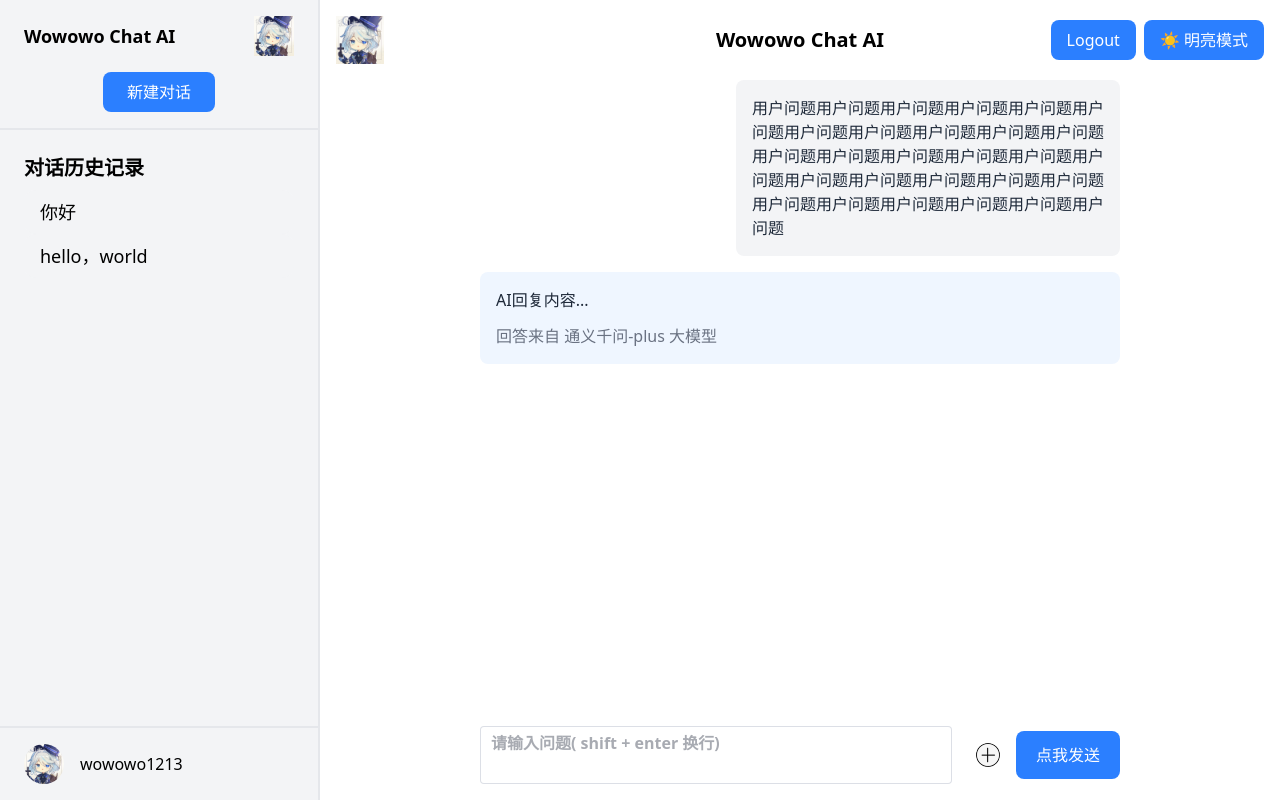
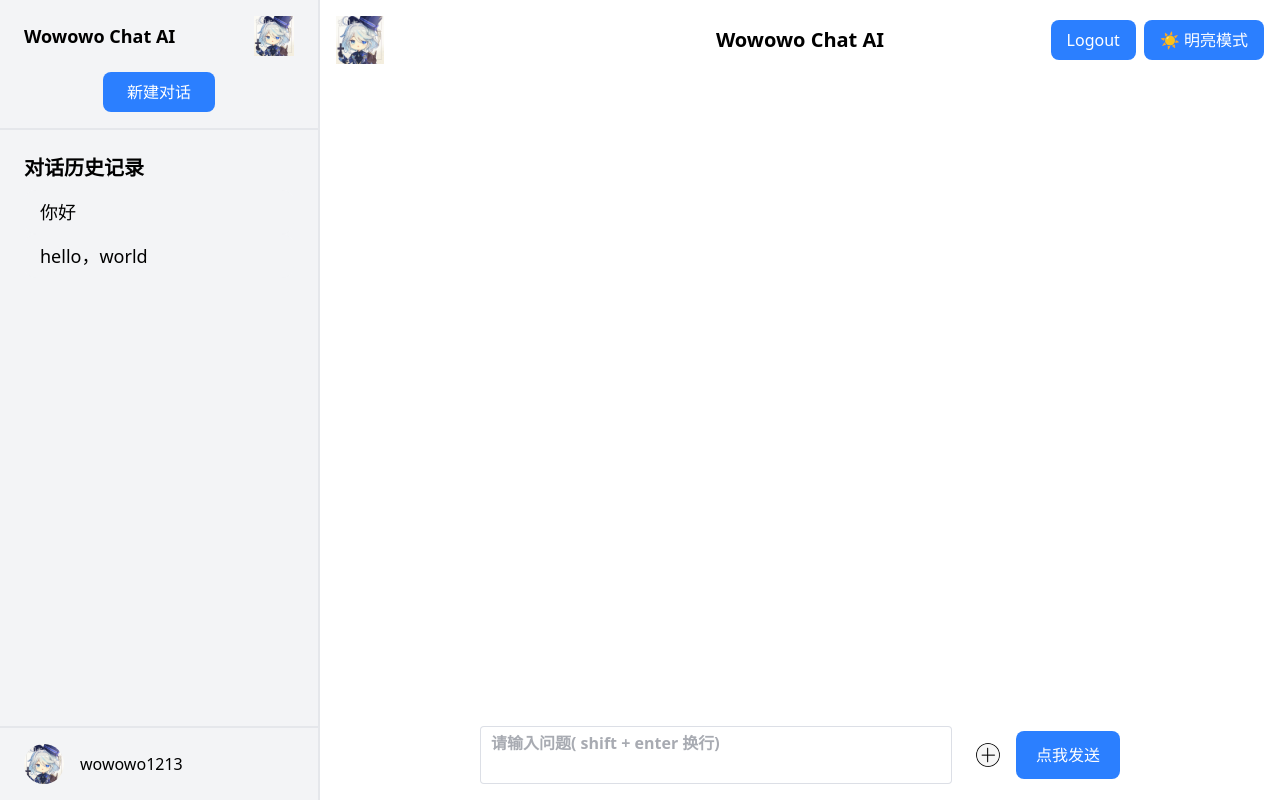
Before and after one commit to wowowo1213/Wowowo-Chat-AI, a Vue app: page /chat in a window 1280 px wide. Built offline with nearby package versions, Linux system fonts and the light colour scheme; no server answers.

Commit message:
2025-10-29 修改

```diff
--- a/package.json
+++ b/package.json
@@ -20,9 +20,11 @@
     "axios": "^1.12.2",
     "element-plus": "^2.11.5",
     "pinia": "^3.0.3",
+    "pinia-plugin-persistedstate": "^4.5.0",
     "tailwindcss": "^4.1.16",
     "vue": "^3.5.22",
-    "vue-router": "^4.6.3"
+    "vue-router": "^4.6.3",
+    "vue-virtual-scroller": "^2.0.0-beta.8"
   },
   "devDependencies": {
     "@tsconfig/node22": "^22.0.2",
--- a/src/main.ts
+++ b/src/main.ts
@@ -1,13 +1,21 @@
 import { createApp } from 'vue';
 import { createPinia } from 'pinia';
+import piniaPluginPersistedstate from 'pinia-plugin-persistedstate';
+import VueVirtualScroller from 'vue-virtual-scroller';
+import 'vue-virtual-scroller/dist/vue-virtual-scroller.css';
 
 import App from './App.vue';
 import router from './router';
 import './style.css';
 
 const app = createApp(App);
+const pinia = createPinia();
 
-app.use(createPinia());
+pinia.use(piniaPluginPersistedstate);
+
+app.use(VueVirtualScroller);
+
+app.use(pinia);
 app.use(router);
 
 app.mount('#app');
--- a/src/stores/chat.ts
+++ b/src/stores/chat.ts
@@ -33,6 +33,7 @@ interface Message {
   role: string;
   content: string;
   attachments?: Attachment[];
+  _key?: string; // 用于虚拟滚动唯一标识
 }
 
 interface ChatState {
@@ -151,9 +152,14 @@ export const useChatStore = defineStore('chat', {
       this.time[key] = Date.now();
     },
 
-    getMessages(chatName?: string) {
-      const name = chatName || this.curname;
-      return this.session[name] || [];
+    getCurrentMessages() {
+      const currentMessages = this.session[this.curname] || [];
+
+      return currentMessages.map((item, index) => ({
+        ...item,
+        attachments: Array.isArray(item.attachments) ? item.attachments : [],
+        _key: `${item.role}-${index}`, // _key用来进行虚拟列表的渲染
+      }));
     },
 
     clearMessages(chatName?: string) {
--- a/src/views/chat/ChatInput.vue
+++ b/src/views/chat/ChatInput.vue
@@ -45,6 +45,9 @@
 <script setup lang="ts">
 import { ref } from 'vue';
 import loadIcon from '@/assets/icon1.jpg';
+import { useChatStore } from '@/stores/chat';
+
+const chatStore = useChatStore();
 
 // 输入框相关
 const message = ref('');
@@ -69,11 +72,20 @@ const loadFile = () => {
 
 const uploadFileType = '.pdf,.docx,.jpg,.png';
 
-// 消息处理
+// 消息处理相关
 const handleSubmit = () => {
-  const trimedMessage = message.value.trim();
-  if (!trimedMessage) alert('问题不能为空');
+  const trimmedMessage = message.value.trim();
+  if (!trimmedMessage) alert('问题不能为空');
+
+  chatStore.chatPushMessage({
+    role: 'user',
+    content: trimmedMessage,
+  });
+
   message.value = '';
+
+  const aiMessage = { role: 'assistant', content: '', attachments: [] };
+  chatStore.chatPushMessage(aiMessage);
 };
 </script>
 
--- a/src/views/chat/ChatMessage.vue
+++ b/src/views/chat/ChatMessage.vue
@@ -1,16 +1,22 @@
 <template>
   <div class="space-y-4 px-40">
-    <div class="flex justify-end">
+    <DynamicScroller
+      :items="messages"
+      :min-item-size="120"
+      :key="chatStore.curname"
+      key-field="_key"
+    >
+      <template #default="{ item, index }">
+        <DynamicScrollerItem :item="item" :data-index="index">
           <div
-        class="bg-gray-100 dark:bg-gray-800 rounded-lg p-4 transition-all duration-200 max-w-[60%]"
+            :class="
+              item.role === 'user'
+                ? 'flex justify-end bg-gray-100 dark:bg-gray-800 rounded-lg p-4 transition-all duration-200 max-w-[60%]'
+                : 'bg-blue-50 dark:bg-gray-800 rounded-lg p-4 transition-all duration-200'
+            "
           >
-        <div>
-          <p class="text-gray-800 dark:text-gray-200 transition-all duration-200">
-            用户问题用户问题用户问题用户问题用户问题用户问题用户问题用户问题用户问题用户问题用户问题用户问题用户问题用户问题用户问题用户问题用户问题用户问题用户问题用户问题用户问题用户问题用户问题用户问题用户问题用户问题用户问题用户问题
-          </p>
-        </div>
+            {{ item.content }}
 
-        <!-- margin这边加到v-if的元素上，这样的话，不渲染文件div时，上面的用户问题div也不会有margin-bottom -->
             <div v-if="isFile" class="mt-4 inline-flex space-x-5 rounded-lg flex">
               <div class="flex items-center space-x-3 rounded-lg cursor-pointer inline-flex">
                 <div>
@@ -20,6 +26,8 @@
                     class="w-14 h-14 text-sm text-gray-700 dark:text-gray-300 transition-all duration-200"
                   />
                 </div>
+              </div>
+
               <div class="flex flex-col">
                 <span class="text-sm text-gray-700 dark:text-gray-300 transition-all duration-200">
                   图片标题.pdf
@@ -30,46 +38,33 @@
               </div>
             </div>
 
-          <div class="flex items-center space-x-3 rounded-lg cursor-pointer inline-flex">
-            <div>
-              <img
-                :src="logoImg"
-                alt="图片"
-                class="w-14 h-14 text-sm text-gray-700 dark:text-gray-300 transition-all duration-200"
-              />
+            <p v-if="item.role !== 'user'" class="mt-3 text-gray-500">
+              回答来自 通义千问-plus 大模型
+            </p>
           </div>
-            <div class="flex flex-col">
-              <span class="text-sm text-gray-700 dark:text-gray-300 transition-all duration-200">
-                图片标题.pdf
-              </span>
-              <span class="text-sm text-gray-700 dark:text-gray-300 transition-all duration-200">
-                114514kb
-              </span>
-            </div>
-          </div>
-        </div>
-      </div>
-    </div>
-
-    <div class="bg-blue-50 dark:bg-gray-800 rounded-lg p-4 transition-all duration-200">
-      <p class="text-gray-800 dark:text-gray-100 transition-all duration-200">AI回复内容...</p>
-      <p class="mt-3 text-gray-500">回答来自 通义千问-plus 大模型</p>
-    </div>
+        </DynamicScrollerItem>
+      </template>
+    </DynamicScroller>
   </div>
 </template>
 
 <script setup lang="ts">
 import { ref } from 'vue';
+import { useChatStore } from '@/stores/chat';
 import logoImg from '@/assets/logo.jpg';
+
+const chatStore = useChatStore();
+const messages = chatStore.getCurrentMessages();
 
 const isFile = ref(false);
 
 import { apiChat } from '@/api/chat';
 
+// 这个函数只是用来测试的
 async function handleChat() {
   try {
-    const response = await apiChat(['你好，我是wowowo，介绍一下前端开发是什么']);
-    console.log('API 返回结果:', response);
+    // const response = await apiChat(['你好，我是wowowo，介绍一下前端开发是什么']);
+    // console.log('API 返回结果:', response);
   } catch (error) {
     console.error('请求失败:', error);
   }
--- a/src/views/chat/index.vue
+++ b/src/views/chat/index.vue
@@ -2,9 +2,9 @@
   <div class="min-h-screen min-w-250 flex dark:bg-gray-900 transition-all duration-200">
     <div><Siderbar /></div>
 
-    <!-- <div v-if="isHome" class="flex-grow"> -->
-    <!-- <ChatHome /> -->
-    <!-- </div> -->
+    <div v-if="isHome" class="flex-grow">
+      <ChatHome />
+    </div>
 
     <div class="flex-grow flex flex-col justify-between">
       <ChatHeader />
@@ -17,10 +17,10 @@
 <script setup lang="ts">
 import { ref } from 'vue';
 import Siderbar from './siderbar/index.vue';
-// import ChatHome from './ChatHome.vue';
+import ChatHome from './ChatHome.vue';
 import ChatHeader from './ChatHeader.vue';
 import ChatMessage from './ChatMessage.vue';
 import ChatInput from './ChatInput.vue';
 
-// const isHome = ref(true);
+const isHome = ref(false);
 </script>
--- a/vite.config.ts
+++ b/vite.config.ts
@@ -1,6 +1,7 @@
 import { fileURLToPath, URL } from 'node:url';
 import { defineConfig } from 'vite';
 import vue from '@vitejs/plugin-vue';
+import vueDevTools from 'vite-plugin-vue-devtools';
 import tailwindcss from '@tailwindcss/vite';
 import AutoImport from 'unplugin-auto-import/vite';
 import Components from 'unplugin-vue-components/vite';
@@ -9,6 +10,7 @@ import { ElementPlusResolver } from 'unplugin-vue-components/resolvers';
 export default defineConfig({
   plugins: [
     vue(),
+    vueDevTools(),
     tailwindcss(),
     AutoImport({
       resolvers: [ElementPlusResolver()],
```
Also changed, not shown: 2 other files (tests, documents, lock files or other folders). Lines whose indentation alone changed are shown as unchanged.
